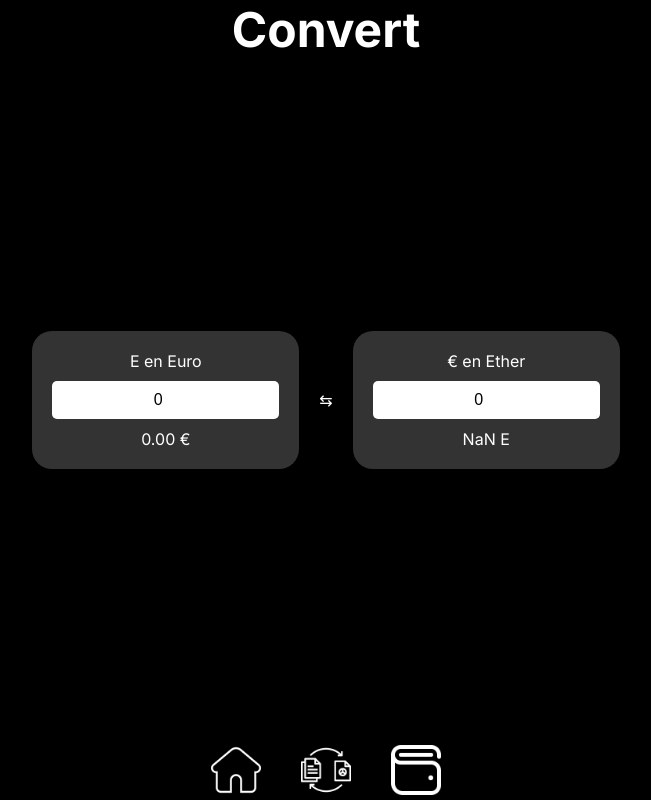
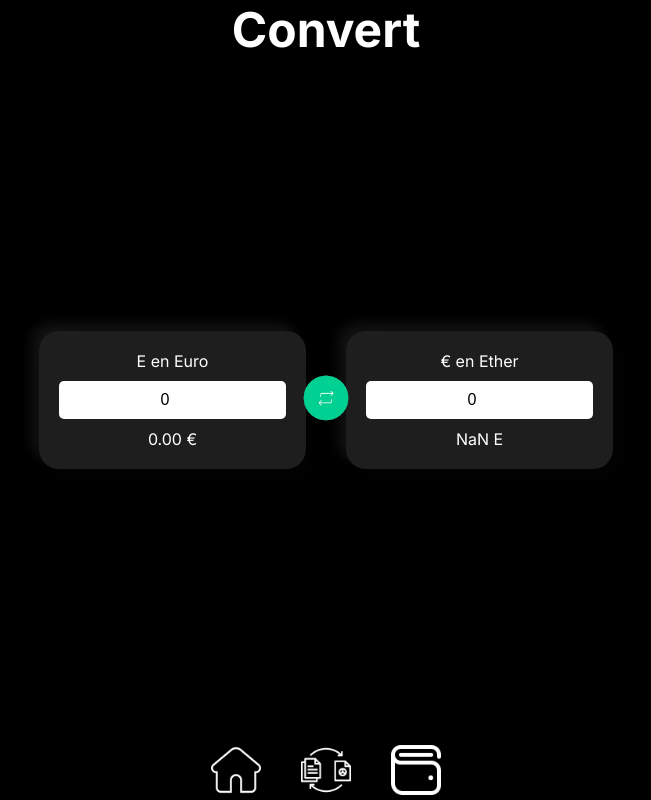
Before and after one commit to estiam-big5/project-big5, a Next.js app in the folder next-app/: page /convert in a window 1280 px wide. Shown: the whole page, without its empty margins (314-965 px from the left). Built offline with nearby package versions, Linux system fonts and the light colour scheme; no server answers.

Commit message:
real push : conversion visu update
my bad for the bad pull req

```diff
--- a/next-app/app/convert/conversion.css
+++ b/next-app/app/convert/conversion.css
@@ -19,9 +19,10 @@
   margin: 20px;
   padding: 20px;
   border-radius: 20px;
-  background-color: #333;
+  background-color: #1E1E1E;
   color: #fff;
-  box-shadow: 0px 10px 20px rgba(0, 0, 0, 0.1);
+  /* box-shadow: 0px 10px 20px rgba(0, 0, 0, 0.1); */
+  box-shadow: 8px 8px 16px 0 rgba(4, 4, 4, 0.8), -8px -8px 12px 0 rgba(39, 39, 44, 0.48);
   transition: all 0.3s ease-in-out;
 }
 
@@ -39,3 +40,8 @@
   border: none;
   text-align: center;
 }
+
+.arrow {
+  position: absolute;
+  z-index: 99;
+}
--- a/next-app/app/convert/page.tsx
+++ b/next-app/app/convert/page.tsx
@@ -4,6 +4,7 @@ import NavBar from "../nav/NavBar";
 import "./conversion.css";
 import ConversionCard from "./ConversionCard";
 import React, { useState } from "react";
+import Image from 'next/image';
 
 const currenciesData = [
   {
@@ -35,7 +36,9 @@ export default function ConversionPage() {
             setInputValue={setInputValueEUR}
             key={`ConversionCard0`}
           />
-          <div className="arrow">⇆</div>
+          <div className="arrow">
+            <Image src="/conversion/conversion.png" alt="conversion" width={150} height={150} />
+          </div>
           <ConversionCard
             name="€ en Ether"
             abrv={currenciesData[1].abrv}
```
Also changed, not shown: next-app/public/conversion/conversion.png (added).
